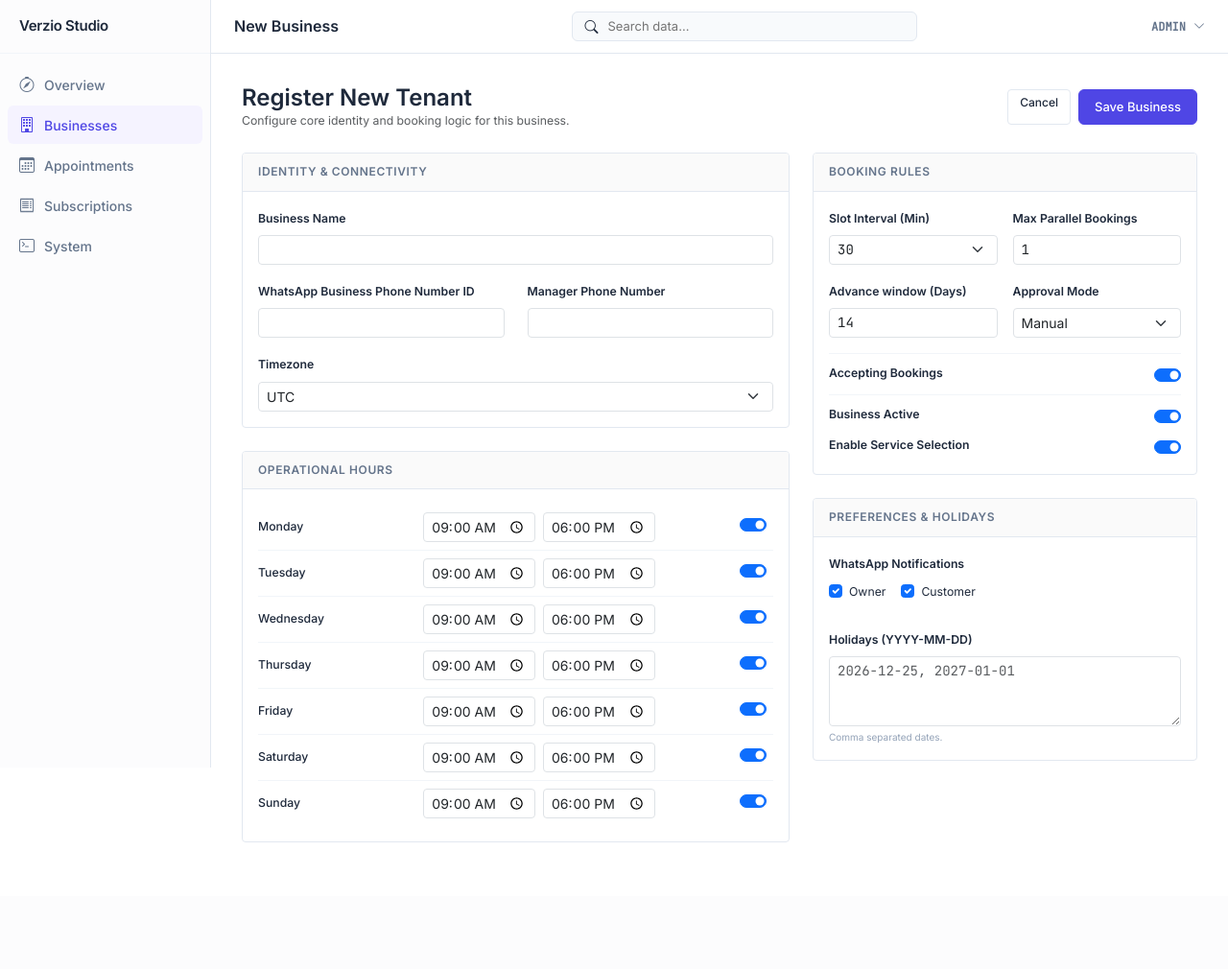
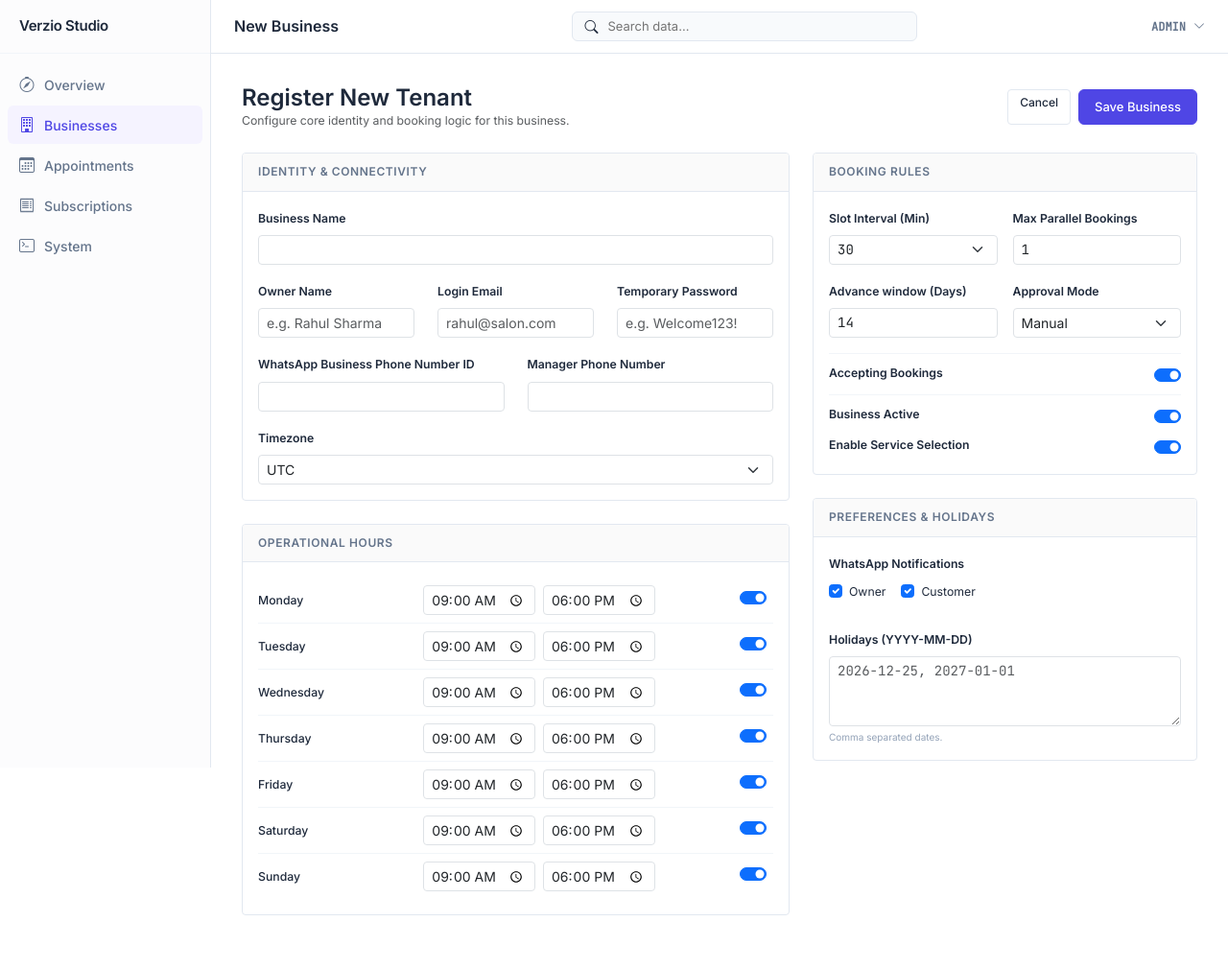
Before and after one commit to mohakbhowmik/Verzio_v1, a FastAPI app: page /admin/businesses/new in a window 1280 px wide. Shown: the whole page at 96% size. Before the commit the page ends 878 px from the top, so only its background shows below. Run offline with FastAPI, Linux system fonts and the light colour scheme.

Commit message:
Owner Page Polishing Phase 4

```diff
--- a/routers/admin_businesses.py
+++ b/routers/admin_businesses.py
@@ -16,7 +16,8 @@ from fastapi.templating import Jinja2Templates
 from sqlalchemy.exc import IntegrityError
 from sqlalchemy.orm import Session
 
-from database import get_db, Business
+from database import get_db, Business, Owner
+from owner.owner_auth import hash_password
 
 logger = logging.getLogger("VERZIO_ADMIN_BUSINESSES")
 
@@ -169,6 +170,26 @@ async def create_business(request: Request, db: Session = Depends(get_db)):
     try:
         db.add(biz)
         db.commit()
+        db.refresh(biz) # Get the new business ID
+
+        # --- NEW: Generate the Owner Account ---
+        owner_email = form.get("owner_email", "").strip()
+        owner_password = form.get("owner_password", "").strip()
+        owner_name = form.get("owner_name", "").strip()
+
+        if owner_email and owner_password:
+            new_owner = Owner(
+                business_id=biz.id,
+                full_name=owner_name,
+                email=owner_email,
+                phone_number=biz.manager_phone_number,
+                password_hash=hash_password(owner_password),
+                is_active=True
+            )
+            db.add(new_owner)
+            db.commit()
+
+
     except IntegrityError:
         db.rollback()
         logger.warning("Duplicate whatsapp_business_phone_number_id on create: %s",
--- a/templates/business_form.html
+++ b/templates/business_form.html
@@ -38,13 +38,34 @@
                     <h2 class="section-title">Identity & Connectivity</h2>
                 </div>
                 <div class="p-3">
-                    <div class="mb-3">
+
+                        <div class="mb-3">
                         <label class="form-label small fw-bold">Business Name</label>
                         <input type="text" name="name" class="form-control form-control-sm" value="{{ business.name if business else '' }}" required>
                     </div>
+
+                    <!-- NEW: Owner Account Details (Only shows when creating a new business) -->
+                    {% if not business %}
+                    <div class="row">
+                        <div class="col-md-4 mb-3">
+                            <label class="form-label small fw-bold">Owner Name</label>
+                            <input type="text" name="owner_name" class="form-control form-control-sm" placeholder="e.g. Rahul Sharma" required>
+                        </div>
+                        <div class="col-md-4 mb-3">
+                            <label class="form-label small fw-bold">Login Email</label>
+                            <input type="email" name="owner_email" class="form-control form-control-sm" placeholder="rahul@salon.com" required>
+                        </div>
+                        <div class="col-md-4 mb-3">
+                            <label class="form-label small fw-bold">Temporary Password</label>
+                            <input type="text" name="owner_password" class="form-control form-control-sm" placeholder="e.g. Welcome123!" required>
+                        </div>
+                    </div>
+                    {% endif %}
+
                     <div class="row">
                         <div class="col-md-6 mb-3">
                             <label class="form-label small fw-bold">WhatsApp Business Phone Number ID</label>
+
                             <input type="text" name="whatsapp_business_phone_number_id" class="form-control form-control-sm mono" value="{{ business.whatsapp_business_phone_number_id if business else '' }}" required>
                         </div>
                         <div class="col-md-6 mb-3">
--- a/templates/owner/dashboard.html
+++ b/templates/owner/dashboard.html
@@ -73,7 +73,7 @@
     <div class="col-lg-8">
         <div class="section-container">
             <div class="section-head d-flex justify-content-between align-items-center">
-                <h2 class="section-title">Recent Appointments</h2>
+                <h2 class="section-title">Today's Schedule</h2>
                 <a href="/owner/appointments" class="text-accent small fw-bold text-decoration-none">View all <i class="bi bi-arrow-right"></i></a>
             </div>
 
@@ -88,7 +88,7 @@
                         </tr>
                     </thead>
                     <tbody>
-                        {% for appointment in appointments %}
+                        {% for appointment in todays_appointments %}
                         <tr>
                             <td>
                                 <div class="table-entity">
```
Also changed, not shown: NEXT_TASK.md (+4 -10 lines), owner/owner_reports.py (+6 -2 lines), templates/owner/base.html (+1 -6 lines), templates/owner/settings.html (+11 -2 lines).
